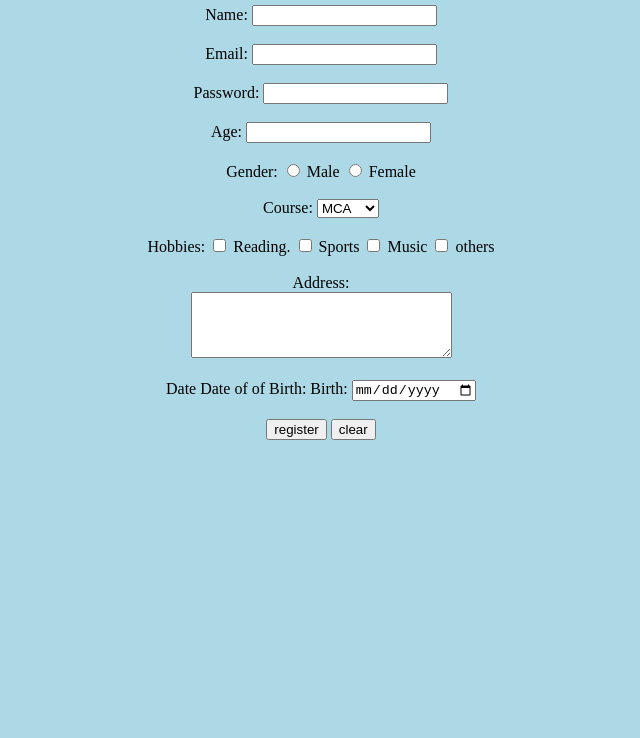
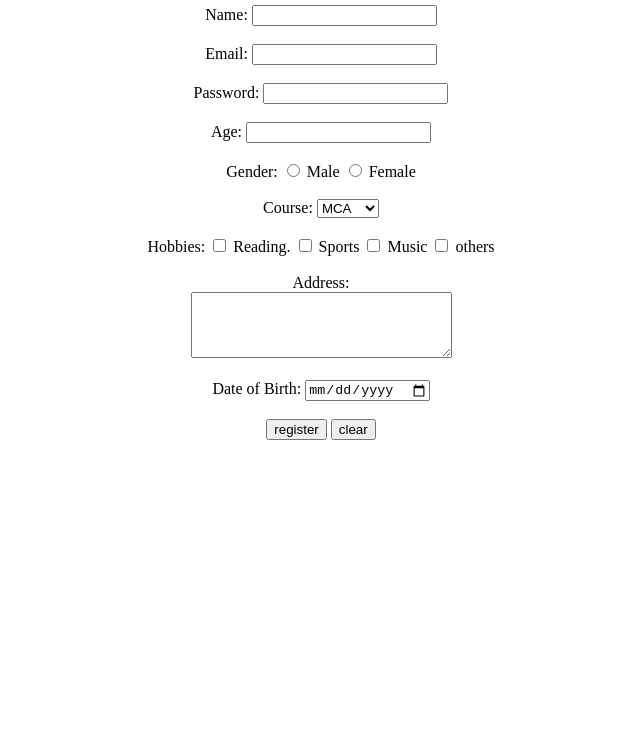
Before and after one commit to Fathimathusahla/html, a plain HTML site: page registration form.html in a window 1280 px wide. Shown: the part 62-800 px from the top of the page, without its empty margins (319-959 px from the left). Drawn offline with Linux system fonts and the light colour scheme.

Commit message:
Add files via upload

```diff
--- a/registration form.html
+++ b/registration form.html
@@ -1,7 +1,9 @@
 <!DOCTYPE html>
 <html>
-<head> <title>Student Registration Form</title> </head>
-<body bgcolor="lightblue">
+<head>
+<title>Student Registration Form</title>
+</head>
+<body>
 <center>
 <h2>Student Registration Form</h2>
 <form onsubmit="return validateForm();">
@@ -35,7 +37,7 @@
 <label>Address: </label><br>
 <textarea name="address" id="address" rows="4" cols="30"></textarea>
 <br><br>
-<label>Date Date of of Birth: Birth: </label>
+<label>Date of Birth: </label>
 <input type="date" name="dob" id="dob">
 <br><br>
 <input type="submit" value="register">
```
